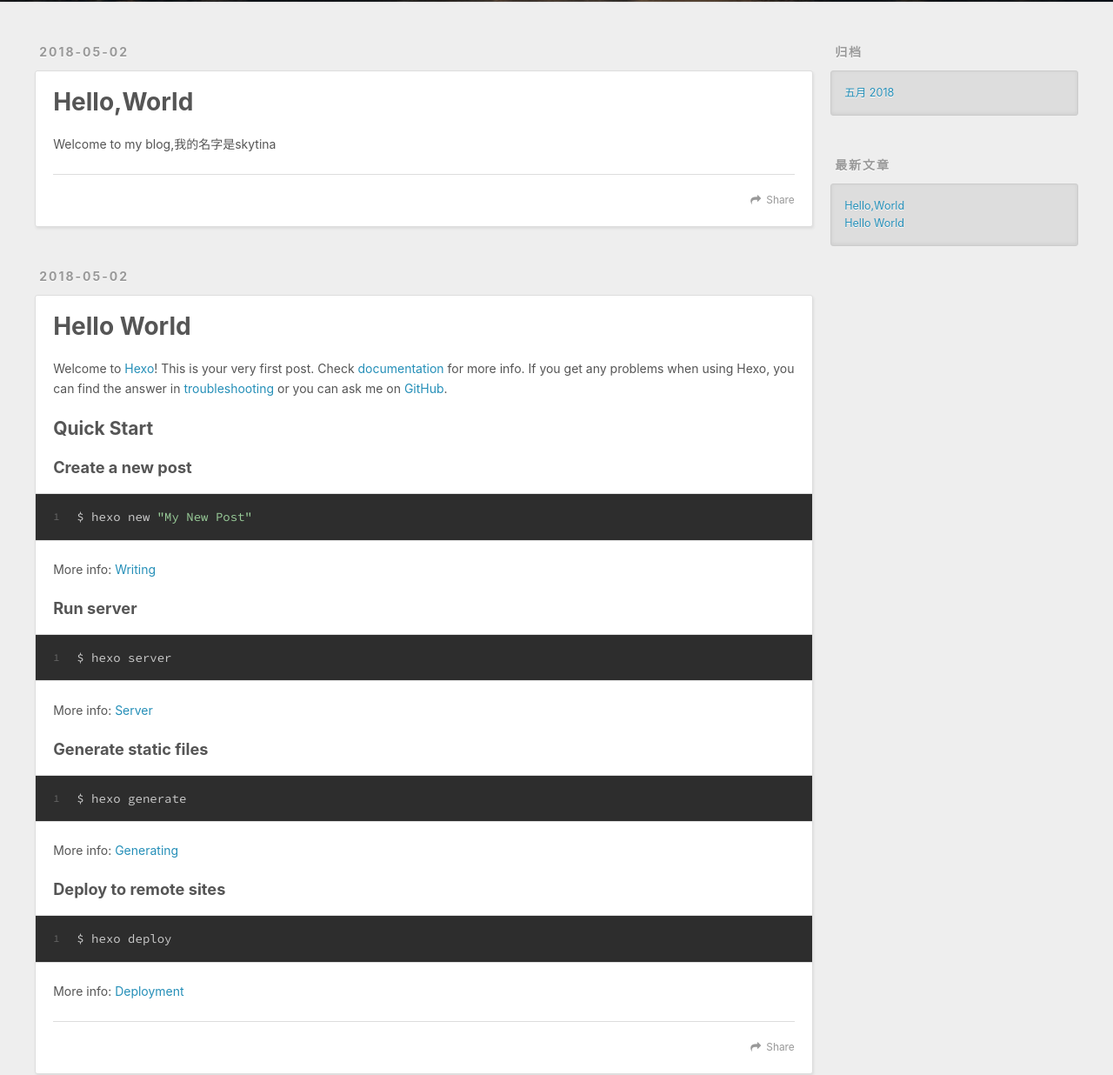
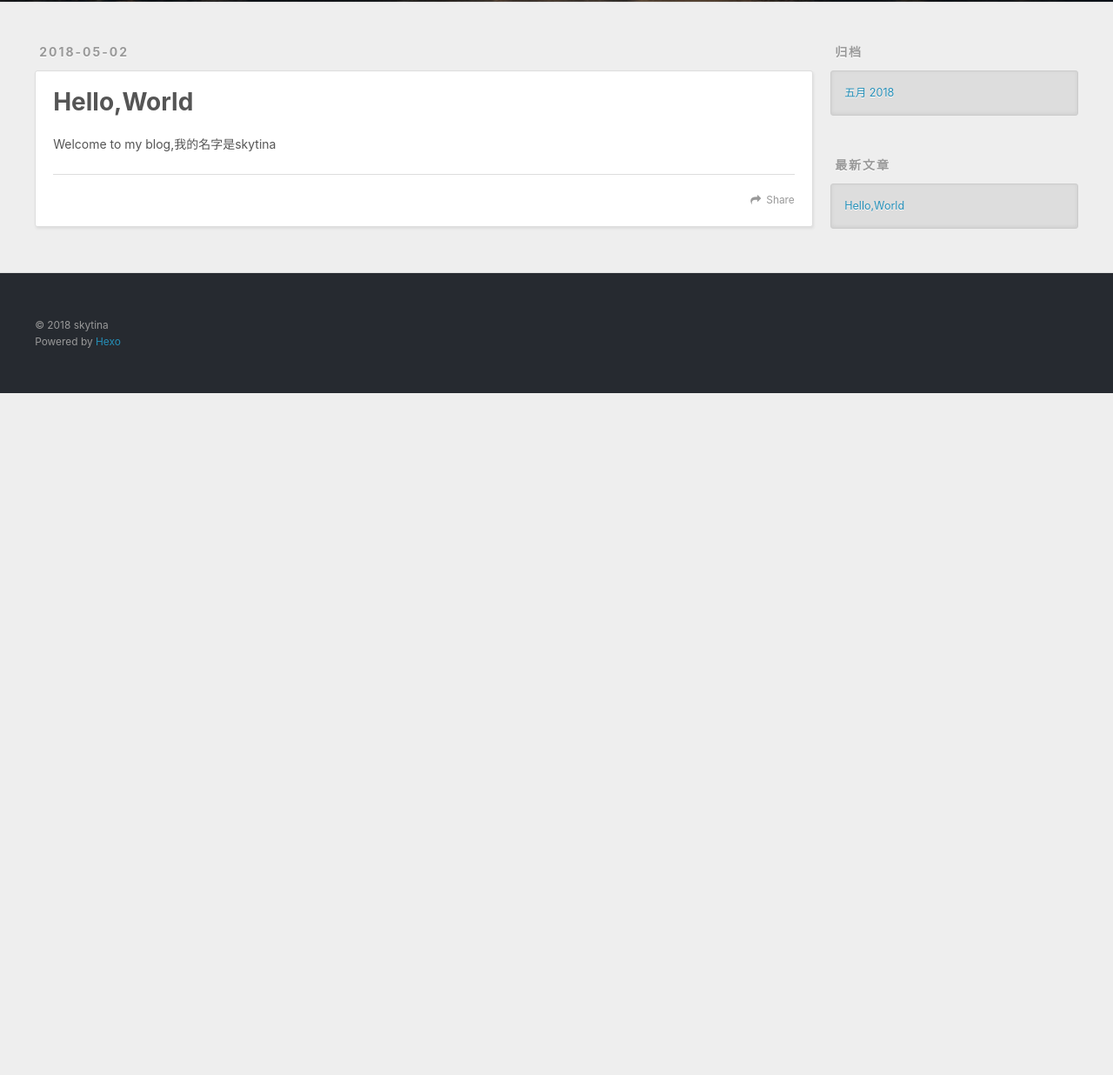
Before and after one commit to skytina/skytina.github.io, a plain HTML site: page index.html in a window 1280 px wide. Shown: the part 298-1534 px from the top of the page at 87% size. After the commit the page ends 800 px from the top, so only its background shows below. Drawn offline with nearby package versions, Linux system fonts and the light colour scheme.

Commit message:
Site updated: 2018-05-02 12:16:04

```diff
--- a/index.html
+++ b/index.html
@@ -92,52 +92,7 @@
 
     </div>
     <footer class="article-footer">
-      <a data-url="https://skytina.github.io/2018/05/02/Hello-World/" data-id="cjgokn04e00002she5md4exbt" class="article-share-link">Share</a>
-
-
-    </footer>
-  </div>
-
-</article>
-
-
-
-    <article id="post-hello-world" class="article article-type-post" itemscope itemprop="blogPost">
-  <div class="article-meta">
-    <a href="/2018/05/02/hello-world/" class="article-date">
-  <time datetime="2018-05-02T03:30:54.996Z" itemprop="datePublished">2018-05-02</time>
-</a>
-
-  </div>
-  <div class="article-inner">
-
-
-      <header class="article-header">
-
-
-    <h1 itemprop="name">
-      <a class="article-title" href="/2018/05/02/hello-world/">Hello World</a>
-    </h1>
-
-
-      </header>
-
-    <div class="article-entry" itemprop="articleBody">
-
-        <p>Welcome to <a href="https://hexo.io/" target="_blank" rel="noopener">Hexo</a>! This is your very first post. Check <a href="https://hexo.io/docs/" target="_blank" rel="noopener">documentation</a> for more info. If you get any problems when using Hexo, you can find the answer in <a href="https://hexo.io/docs/troubleshooting.html" target="_blank" rel="noopener">troubleshooting</a> or you can ask me on <a href="https://github.com/hexojs/hexo/issues" target="_blank" rel="noopener">GitHub</a>.</p>
-<h2 id="Quick-Start"><a href="#Quick-Start" class="headerlink" title="Quick Start"></a>Quick Start</h2><h3 id="Create-a-new-post"><a href="#Create-a-new-post" class="headerlink" title="Create a new post"></a>Create a new post</h3><figure class="highlight bash"><table><tr><td class="gutter"><pre><span class="line">1</span><br></pre></td><td class="code"><pre><span class="line">$ hexo new <span class="string">"My New Post"</span></span><br></pre></td></tr></table></figure>
-<p>More info: <a href="https://hexo.io/docs/writing.html" target="_blank" rel="noopener">Writing</a></p>
-<h3 id="Run-server"><a href="#Run-server" class="headerlink" title="Run server"></a>Run server</h3><figure class="highlight bash"><table><tr><td class="gutter"><pre><span class="line">1</span><br></pre></td><td class="code"><pre><span class="line">$ hexo server</span><br></pre></td></tr></table></figure>
-<p>More info: <a href="https://hexo.io/docs/server.html" target="_blank" rel="noopener">Server</a></p>
-<h3 id="Generate-static-files"><a href="#Generate-static-files" class="headerlink" title="Generate static files"></a>Generate static files</h3><figure class="highlight bash"><table><tr><td class="gutter"><pre><span class="line">1</span><br></pre></td><td class="code"><pre><span class="line">$ hexo generate</span><br></pre></td></tr></table></figure>
-<p>More info: <a href="https://hexo.io/docs/generating.html" target="_blank" rel="noopener">Generating</a></p>
-<h3 id="Deploy-to-remote-sites"><a href="#Deploy-to-remote-sites" class="headerlink" title="Deploy to remote sites"></a>Deploy to remote sites</h3><figure class="highlight bash"><table><tr><td class="gutter"><pre><span class="line">1</span><br></pre></td><td class="code"><pre><span class="line">$ hexo deploy</span><br></pre></td></tr></table></figure>
-<p>More info: <a href="https://hexo.io/docs/deployment.html" target="_blank" rel="noopener">Deployment</a></p>
-
-
-    </div>
-    <footer class="article-footer">
-      <a data-url="https://skytina.github.io/2018/05/02/hello-world/" data-id="cjgokn04o00012shei3i2nrmt" class="article-share-link">Share</a>
+      <a data-url="https://skytina.github.io/2018/05/02/Hello-World/" data-id="cjgol8rma0000rrheb000wfp2" class="article-share-link">Share</a>
 
 
     </footer>
@@ -181,10 +136,6 @@
             <a href="/2018/05/02/Hello-World/">Hello,World</a>
           </li>
 
-          <li>
-            <a href="/2018/05/02/hello-world/">Hello World</a>
-          </li>
-
       </ul>
     </div>
   </div>
```
Also changed, not shown: 2018/05/02/Hello-World/index.html (+1 -15 lines), archives/2018/05/index.html (+0 -23 lines), archives/2018/index.html (+0 -23 lines), archives/index.html (+0 -23 lines).
